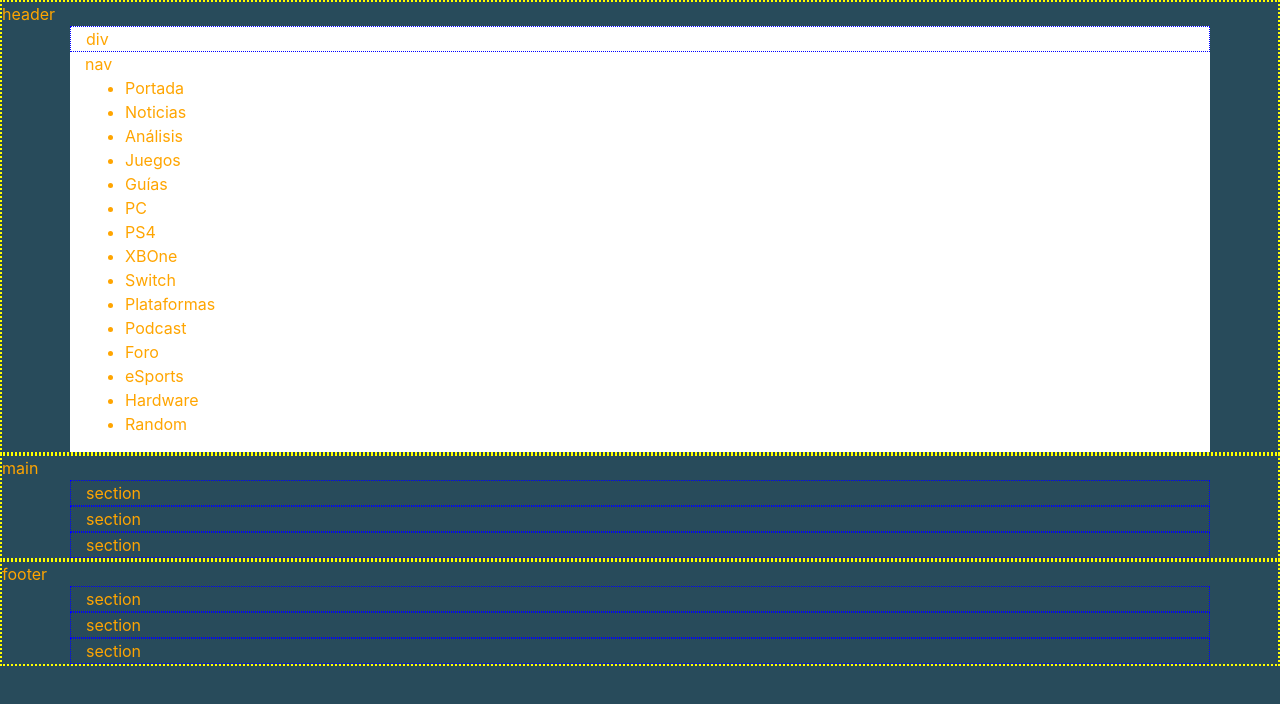
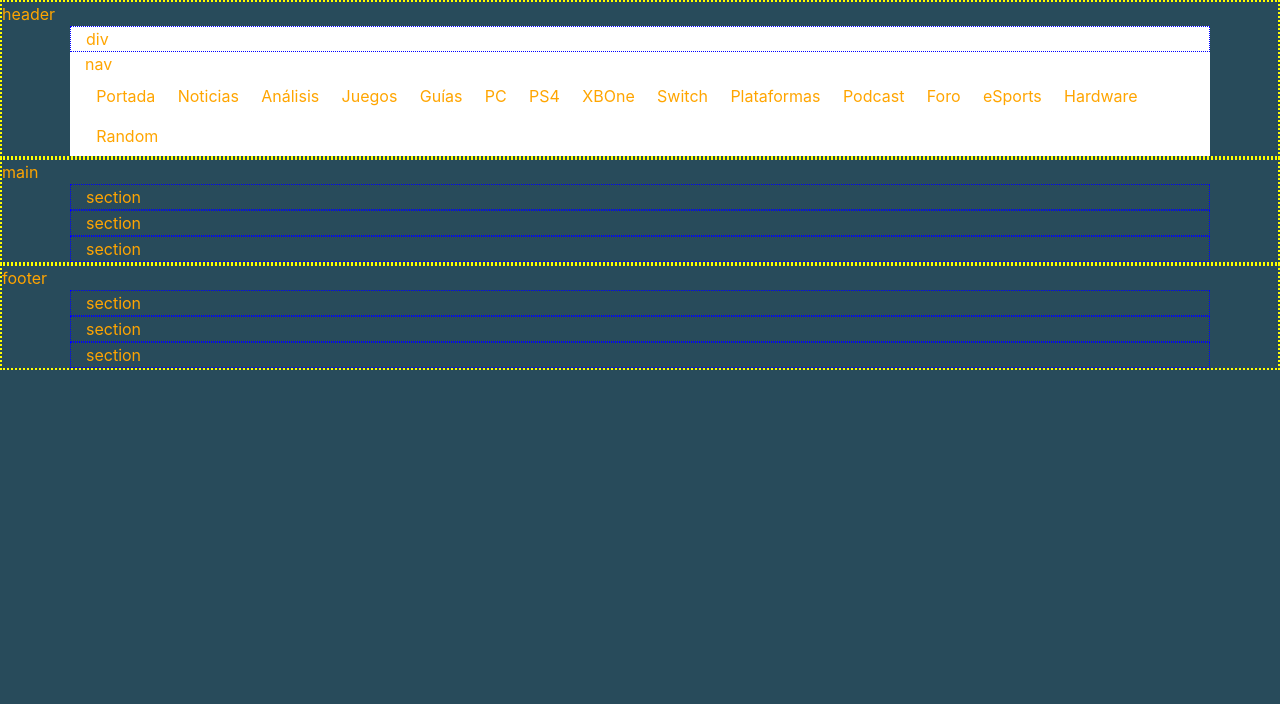
Before and after one commit to jcarlosj/Vandal-T5-Completa, a plain HTML site: page index.html in a window 1280 px wide. Drawn offline with nearby package versions, Linux system fonts and the light colour scheme.

Commit message:
[+] DOM/JavaScript: Implementa clases necesarias para 'navbar' de Bootstrap

```diff
--- a/css/master.css
+++ b/css/master.css
@@ -19,3 +19,7 @@ body {
 .header-bottom {
     background-color: white;
 }
+
+.main-menu .nav-link {
+    padding: .5rem .7rem;
+}
--- a/js/master.js
+++ b/js/master.js
@@ -90,8 +90,9 @@ window .onload = () => {
             return $parentEl;
         }
         /** Agrega enlaces a una lista */
-        createChildrenLiA( $ul, structure ) {
-            let listEl = new Array();
+        createChildrenLiA( $ul, structure, generic_clases = null ) {
+            let listEl = new Array(),
+                li_classes = null;
             //console .log( structure );
 
             // Itera por ID (1er Nivel de Profundidad del Objeto)
@@ -99,15 +100,26 @@ window .onload = () => {
 
                 // Valida que el element exista dentro del Objeto iterado
                 if ( structure .hasOwnProperty( element ) ) {
-                    console .group( `elements = li > a ` );
-                    console .log( `class = ${ structure[ element ] .class }` );
-                    console .log( `text = ${ structure[ element ] .text }` );
-                    console .log( `urk = ${ structure[ element ] .url }` );
+                    //console .group( `elements = li > a ` );
+                    //console .log( `class = ${ structure[ element ] .class }` );
+                    //console .log( `text = ${ structure[ element ] .text }` );
+                    //console .log( `urk = ${ structure[ element ] .url }` );
+
+                    if( Array .isArray( generic_clases ) ) {
+
+                        if( Array .isArray( generic_clases[ 0 ] ) && generic_clases[ 0 ] != '' && generic_clases[ 0 ] != null && generic_clases[ 0 ] != 'undefined' ) {
+                            li_classes = generic_clases[ 0 ];
+                        }
+                        if( Array .isArray( generic_clases[ 1 ] ) && generic_clases[ 1 ] != '' && generic_clases[ 1 ] != null && generic_clases[ 1 ] != 'undefined' ) {
+                            structure[ element ] .class = structure[ element ] .class .concat( generic_clases[ 1 ] );
+                        }
+                    }
 
                     let properties = Object .getOwnPropertyNames( structure[ element ] );           // Obtiene todas las propiedades existentes del objeto
+
                     let $li = Element .create(                                                      // Crea elemento con sus id y clases
                             'li',
-                                structure[ element ] .class,
+                            li_classes,
                             structure[ element ] .id
                         ),
                         $a = Element .create(                                                      // Crea elemento con sus id y clases
@@ -186,10 +198,10 @@ window .onload = () => {
     $footer = dom .createChildrenElementsBy( $footer, html .footer );
 
     $navMenuMain = $header .children[ 0 ];
-    $navMenuMain = Element .toAnidateElement( $navMenuMain, Element .create( 'ul', [ 'main-menu' ], null ) );
+    $navMenuMain = Element .toAnidateElement( $navMenuMain, Element .create( 'ul', [ 'nav', 'main-menu' ], null ) );
     $ulMenuMain = $navMenuMain .children[ 0 ];
 
-    $ulMenuMain = dom .createChildrenLiA( $ulMenuMain, data .menu_main );
+    $ulMenuMain = dom .createChildrenLiA( $ulMenuMain, data .menu_main, [ [ 'nav-item' ], [ 'nav-link', 'active' ] ] );
     console .log( 'Atacando', $ulMenuMain );
 
     console .log( $body );
```
Lines whose indentation alone changed are shown as unchanged.
